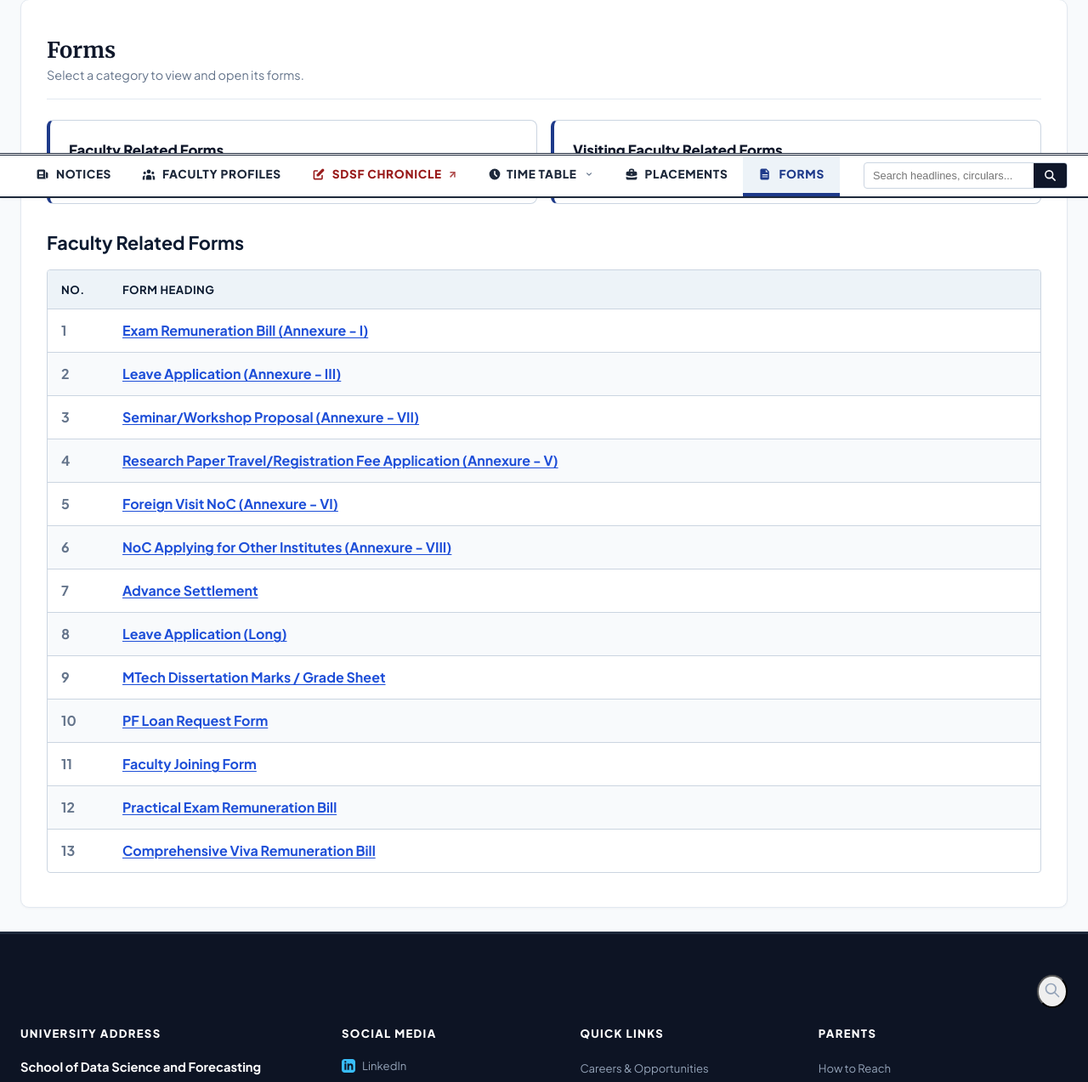
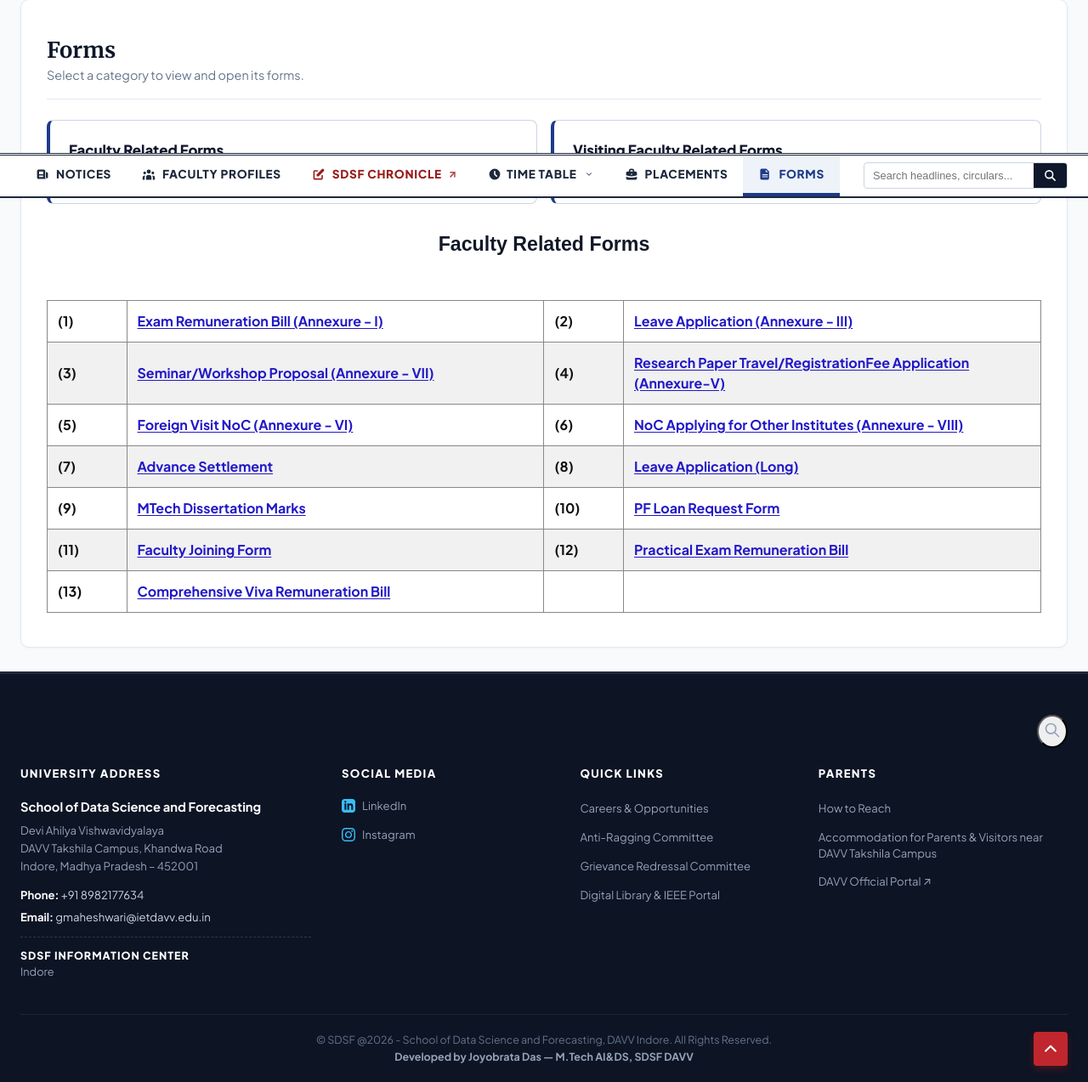
Before and after one commit to SDSF-DAVV-Official-Oragnization/SDSF-One, a PHP site: page /forms.html in a window 1280 px wide, after a click that opens the changed part. Shown: the part 333-1606 px from the top of the page at 85% size. Run offline with PHP 8.4, Linux system fonts and the light colour scheme; some web fonts are replaced.

Commit message:
Updated Forms

```diff
--- a/css/style.css
+++ b/css/style.css
@@ -2682,8 +2682,8 @@ body.placement-gallery-open {
 .forms-category-count { color: var(--text-muted); font-size: .84rem; }
 .forms-list-section { margin-top: 30px; scroll-margin-top: 90px; }
 .forms-list-section[hidden] { display: none; }
-.forms-list-section h2 { margin: 0 0 14px; color: var(--text-heading); font-size: 1.35rem; }
-.forms-table-wrap { overflow-x: auto; border: 1px solid var(--border-medium); border-radius: var(--radius-sm); background: #fff; }
+.forms-list-section h2 { margin: 0 0 48px; color: #111827; font-family: Arial, sans-serif; font-size: 1.45rem; font-weight: 700; text-align: center; }
+.forms-table-wrap { overflow-x: auto; border: 0; border-radius: 0; background: transparent; }
 .forms-table { width: 100%; border-collapse: collapse; text-align: left; }
 .forms-table th, .forms-table td { padding: 13px 16px; border-bottom: 1px solid var(--border-medium); }
 .forms-table th { background: #edf3f8; color: var(--text-heading); font-size: .82rem; letter-spacing: .04em; text-transform: uppercase; }
@@ -2693,3 +2693,12 @@ body.placement-gallery-open {
 .forms-table a { color: #1d4ed8; font-weight: 700; text-decoration: underline; text-underline-offset: 2px; }
 .forms-table a:hover, .forms-table a:focus-visible { color: #1e3a8a; }
 @media (max-width: 640px) { .forms-category-grid { grid-template-columns: 1fr; } .forms-table th, .forms-table td { padding: 11px 10px; } }
+.forms-table-paired { min-width: 760px; table-layout: fixed; }
+.forms-table-paired td { width: 42%; border: 1px solid #888; padding: 12px; color: #111; font-size: 1rem; font-weight: 700; }
+.forms-table-paired td.forms-number { width: 8%; white-space: nowrap; }
+.forms-table-paired tbody tr:nth-child(even) { background: #f1f1f1; }
+.forms-table-paired a { color: #2118c7; font-size: 1rem; font-weight: 700; text-decoration: underline; }
+.forms-table-paired a:visited { color: #633488; }
+.forms-table-paired a:hover, .forms-table-paired a:focus-visible { color: #172554; }
+.forms-table-paired td.forms-number { color: #111; }
+.forms-table-paired tbody tr:last-child td { border-bottom: 1px solid #888; }
--- a/forms.html
+++ b/forms.html
@@ -162,27 +162,20 @@
       </div>
       <section id="faculty-forms" class="forms-list-section" hidden aria-labelledby="faculty-forms-title">
         <h2 id="faculty-forms-title">Faculty Related Forms</h2>
-        <div class="forms-table-wrap"><table class="forms-table"><thead><tr><th scope="col">No.</th><th scope="col">Form heading</th></tr></thead><tbody>
-          <tr><td>1</td><td><a href="forms_pdfs/ExamRemunerationBill_Format.pdf" target="_blank" rel="noopener">Exam Remuneration Bill (Annexure - I)</a></td></tr>
-          <tr><td>2</td><td><a href="forms_pdfs/SDSF_Leave_Application.pdf" target="_blank" rel="noopener">Leave Application (Annexure - III)</a></td></tr>
-          <tr><td>3</td><td><a href="forms_pdfs/Seminar_Workshop_Proposal_Format.pdf" target="_blank" rel="noopener">Seminar/Workshop Proposal (Annexure - VII)</a></td></tr>
-          <tr><td>4</td><td><a href="forms_pdfs/ResearchPaper_Travel_RegistrationFee_Format.pdf" target="_blank" rel="noopener">Research Paper Travel/Registration Fee Application (Annexure - V)</a></td></tr>
-          <tr><td>5</td><td><a href="forms_pdfs/ForeignVisit_NoC_Format.pdf" target="_blank" rel="noopener">Foreign Visit NoC (Annexure - VI)</a></td></tr>
-          <tr><td>6</td><td><a href="forms_pdfs/NoC_Applying_OhterInstitutes_Format.pdf" target="_blank" rel="noopener">NoC Applying for Other Institutes (Annexure - VIII)</a></td></tr>
-          <tr><td>7</td><td><a href="forms_pdfs/SDSF_Advance_Settlement%20(1).pdf" target="_blank" rel="noopener">Advance Settlement</a></td></tr>
-          <tr><td>8</td><td><a href="forms_pdfs/Leave_Format.pdf" target="_blank" rel="noopener">Leave Application (Long)</a></td></tr>
-          <tr><td>9</td><td><a href="forms_pdfs/SDSF_Grade_Sheet.pdf" target="_blank" rel="noopener">MTech Dissertation Marks / Grade Sheet</a></td></tr>
-          <tr><td>10</td><td><a href="forms_pdfs/PFLoanRequestForm%40DAVV.pdf" target="_blank" rel="noopener">PF Loan Request Form</a></td></tr>
-          <tr><td>11</td><td><a href="forms_pdfs/SDSF_Faculty_Joining_Form%20(2).pdf" target="_blank" rel="noopener">Faculty Joining Form</a></td></tr>
-          <tr><td>12</td><td><a href="forms_pdfs/SDSF_Practical_Exam_Remuneration_Bill%20(1).pdf" target="_blank" rel="noopener">Practical Exam Remuneration Bill</a></td></tr>
-          <tr><td>13</td><td><a href="forms_pdfs/SDSF_Comprehensive_Viva_Remuneration_Bill%20(1).pdf" target="_blank" rel="noopener">Comprehensive Viva Remuneration Bill</a></td></tr>
+        <div class="forms-table-wrap"><table class="forms-table forms-table-paired"><tbody>
+          <tr><td class="forms-number">(1)</td><td><a href="forms_pdfs/ExamRemunerationBill_Format.pdf" target="_blank" rel="noopener">Exam Remuneration Bill (Annexure - I)</a></td><td class="forms-number">(2)</td><td><a href="forms_pdfs/SDSF_Leave_Application.pdf" target="_blank" rel="noopener">Leave Application (Annexure - III)</a></td></tr>
+          <tr><td class="forms-number">(3)</td><td><a href="forms_pdfs/Seminar_Workshop_Proposal_Format.pdf" target="_blank" rel="noopener">Seminar/Workshop Proposal (Annexure - VII)</a></td><td class="forms-number">(4)</td><td><a href="forms_pdfs/ResearchPaper_Travel_RegistrationFee_Format.pdf" target="_blank" rel="noopener">Research Paper Travel/RegistrationFee Application (Annexure-V)</a></td></tr>
+          <tr><td class="forms-number">(5)</td><td><a href="forms_pdfs/ForeignVisit_NoC_Format.pdf" target="_blank" rel="noopener">Foreign Visit NoC (Annexure - VI)</a></td><td class="forms-number">(6)</td><td><a href="forms_pdfs/NoC_Applying_OhterInstitutes_Format.pdf" target="_blank" rel="noopener">NoC Applying for Other Institutes (Annexure - VIII)</a></td></tr>
+          <tr><td class="forms-number">(7)</td><td><a href="forms_pdfs/SDSF_Advance_Settlement%20(1).pdf" target="_blank" rel="noopener">Advance Settlement</a></td><td class="forms-number">(8)</td><td><a href="forms_pdfs/Leave_Format.pdf" target="_blank" rel="noopener">Leave Application (Long)</a></td></tr>
+          <tr><td class="forms-number">(9)</td><td><a href="forms_pdfs/SDSF_Grade_Sheet.pdf" target="_blank" rel="noopener">MTech Dissertation Marks</a></td><td class="forms-number">(10)</td><td><a href="forms_pdfs/PFLoanRequestForm%40DAVV.pdf" target="_blank" rel="noopener">PF Loan Request Form</a></td></tr>
+          <tr><td class="forms-number">(11)</td><td><a href="forms_pdfs/SDSF_Faculty_Joining_Form%20(2).pdf" target="_blank" rel="noopener">Faculty Joining Form</a></td><td class="forms-number">(12)</td><td><a href="forms_pdfs/SDSF_Practical_Exam_Remuneration_Bill%20(1).pdf" target="_blank" rel="noopener">Practical Exam Remuneration Bill</a></td></tr>
+          <tr><td class="forms-number">(13)</td><td><a href="forms_pdfs/SDSF_Comprehensive_Viva_Remuneration_Bill%20(1).pdf" target="_blank" rel="noopener">Comprehensive Viva Remuneration Bill</a></td><td class="forms-number"></td><td></td></tr>
         </tbody></table></div>
       </section>
       <section id="visiting-forms" class="forms-list-section" hidden aria-labelledby="visiting-forms-title">
         <h2 id="visiting-forms-title">Visiting Faculty Related Forms</h2>
-        <div class="forms-table-wrap"><table class="forms-table"><thead><tr><th scope="col">No.</th><th scope="col">Form heading</th></tr></thead><tbody>
-          <tr><td>1</td><td><a href="forms_pdfs/VF_DetailedRemuneration_Format.pdf" target="_blank" rel="noopener">Visiting Faculty Detailed Remuneration Format</a></td></tr>
-          <tr><td>2</td><td><a href="forms_pdfs/VF_Remuneration_Attendance_Format.pdf" target="_blank" rel="noopener">Visiting Faculty Remuneration &amp; Attendance Format</a></td></tr>
+        <div class="forms-table-wrap"><table class="forms-table forms-table-paired"><tbody>
+          <tr><td class="forms-number">(1)</td><td><a href="forms_pdfs/VF_DetailedRemuneration_Format.pdf" target="_blank" rel="noopener">Visiting Faculty Detailed Remuneration Format</a></td><td class="forms-number">(2)</td><td><a href="forms_pdfs/VF_Remuneration_Attendance_Format.pdf" target="_blank" rel="noopener">Visiting Faculty Remuneration &amp; Attendance Format</a></td></tr>
         </tbody></table></div>
       </section>
     </section>
```
